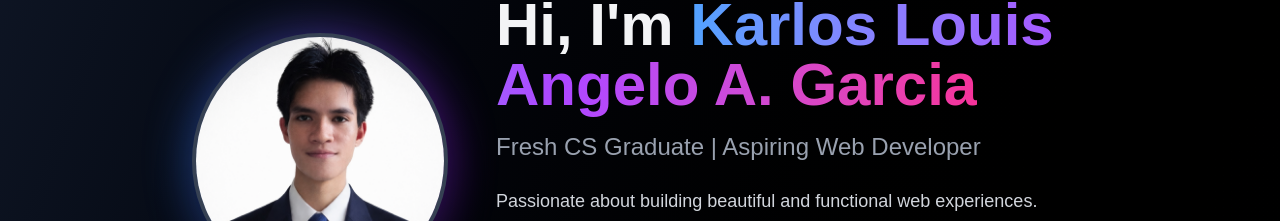
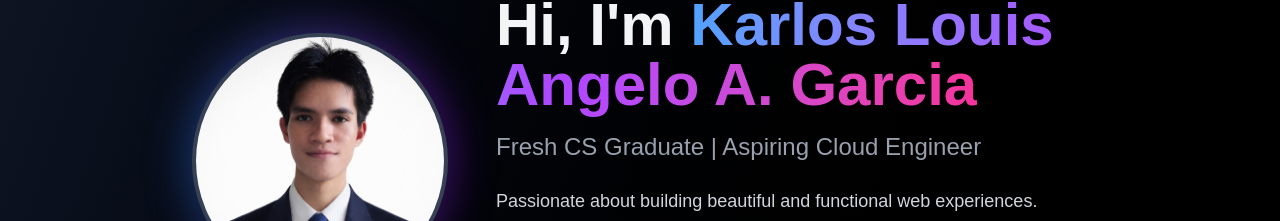
Before and after one commit to Karlos-Garcia/my-portfolio, a Next.js app: page / in a window 1280 px wide. Shown: the part 279-500 px from the top of the page. Built offline with nearby package versions, Linux system fonts and the light colour scheme.

Commit message:
fixed yaml file

```diff
--- a/app/page.jsx
+++ b/app/page.jsx
@@ -110,7 +110,7 @@ export default function Portfolio() {
                 Hi, I'm <span className="bg-gradient-to-r from-blue-400 via-purple-500 to-pink-500 bg-clip-text text-transparent">Karlos Louis Angelo A. Garcia</span>
               </h1>
               <p className="text-xl md:text-2xl text-gray-400 mb-6">
-                Fresh CS Graduate | Aspiring Web Developer
+                Fresh CS Graduate | Aspiring Cloud Engineer
               </p>
               <p className="text-base md:text-lg text-gray-300 mb-8">
                 Passionate about building beautiful and functional web experiences. Currently studying React and Next.js while bringing creative ideas to life.
```
